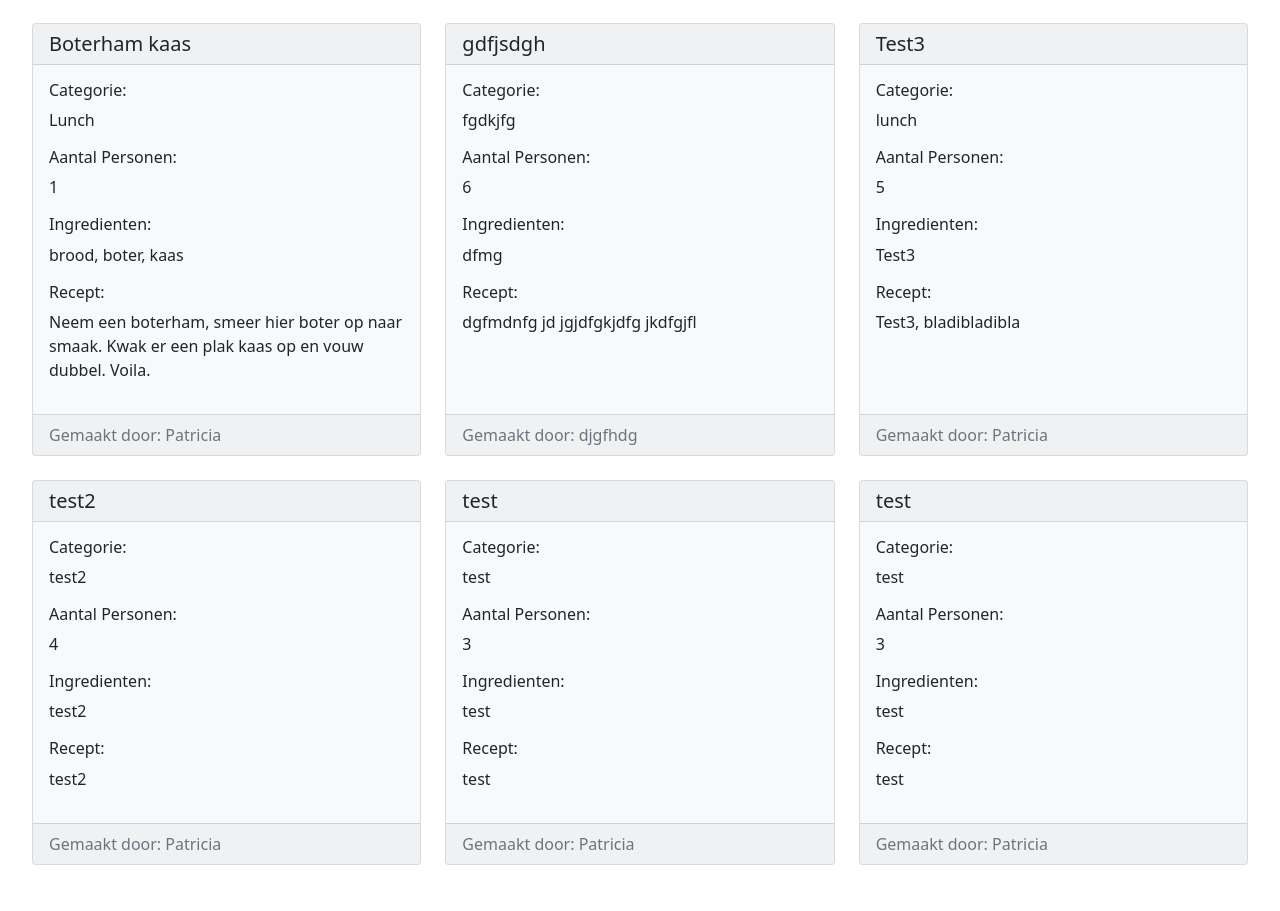
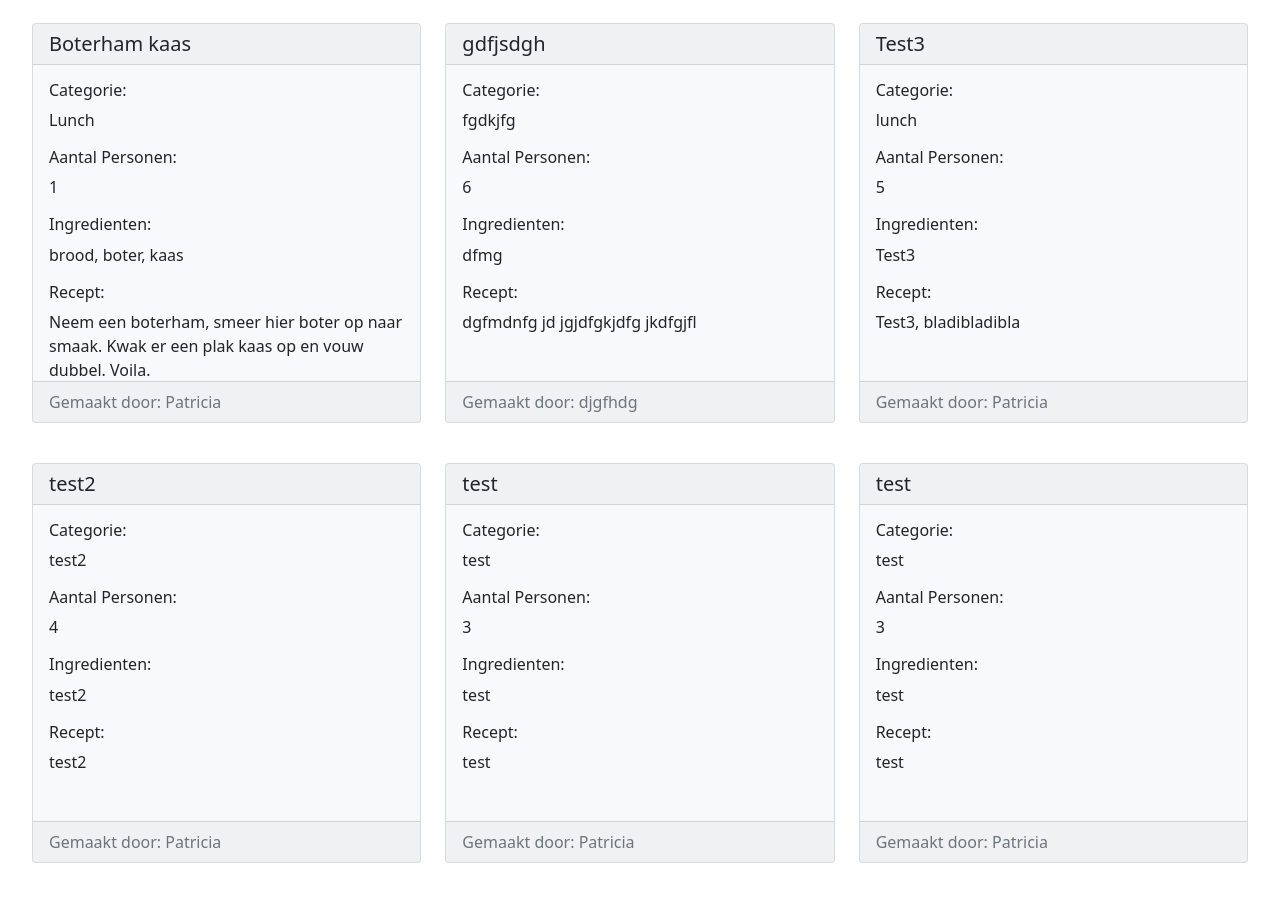
Before and after one commit to TheRealSpectrum/SpaceDuck-receptenboek, a PHP site: page / in a window 1280 px wide. Shown: the part 79-990 px from the top of the page. Before the commit the page ends 944 px from the top, so only its background shows below. Run offline with PHP 8.4, Linux system fonts and the light colour scheme; data comes from the database, SQL or seed files in the repository.

Commit message:
added styles for card height with overflow

```diff
--- a/assets/css/style.css
+++ b/assets/css/style.css
@@ -0,0 +1,4 @@
+.card {
+    max-height: 50vh;
+    min-height: 50vh;
+}
--- a/index.php
+++ b/index.php
@@ -3,14 +3,14 @@
     include("parts/header.php");
 ?>
 
-        <div class="card-group row row-cols-1 row-cols-md-3 g-4">
+        <div class="row row-cols-1 row-cols-md-3 g-4">
             <?php
                 $all_rows = get_all_rows();
                 while($row = $all_rows->fetch_assoc()) {
-                    $result = "<div class='col'>";
-                    $result .= "<div class='card text-dark bg-light mb-3 h-100'>";
+                    $result = "<div class='col '>";
+                    $result .= "<div class='card text-dark bg-light mb-3'>";
                     $result .= "<h5 class='card-header'>" . htmlspecialchars($row["naam_recept"]) . "</h5>";
-                    $result .= "<div class='card-body'>";
+                    $result .= "<div class='card-body overflow-auto'>";
                     $result .= "<h6>Categorie:</h6>";
                     $result .= "<p class='card-text'>" . htmlspecialchars($row["naam_categorie"]) . "</p>";
                     $result .= "<h6>Aantal Personen:</h6>";
```
